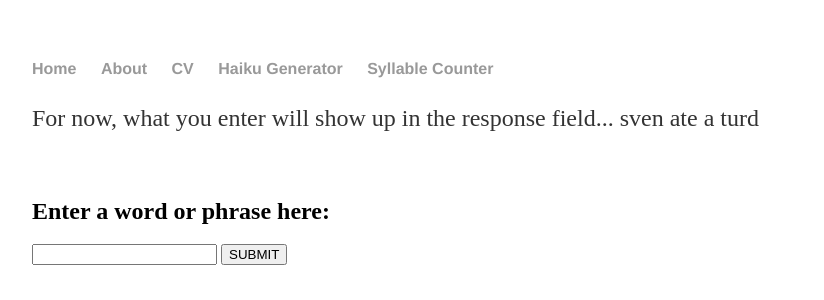
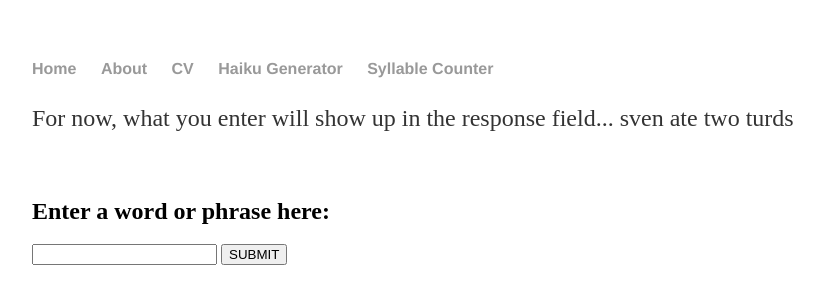
Before and after one commit to SeanEFletcher/SeanEFletcher.github.io, a Jekyll site: the page built from syllable/index.html, in a window 1280 px wide. Shown: the top 300 px of the page, without its empty margins (160-984 px from the left). Built offline with Jekyll 4.4.1, drawn with Linux system fonts in a browser that asks for light colours.

Commit message:
Update index.html

```diff
--- a/syllable/index.html
+++ b/syllable/index.html
@@ -2,7 +2,7 @@
 layout: default
 title: Syllable Counter
 ---
-<p> For now, what you enter will show up in the response field... sven ate a turd</p><br>
+<p> For now, what you enter will show up in the response field... sven ate two turds</p><br>
 <h2 id="prompt">Enter a word or phrase here:</h2>
 
       <form id="form" autocomplete="off">
```
Also changed, not shown: other parts of syllable/index.html (+1 -2 lines).
